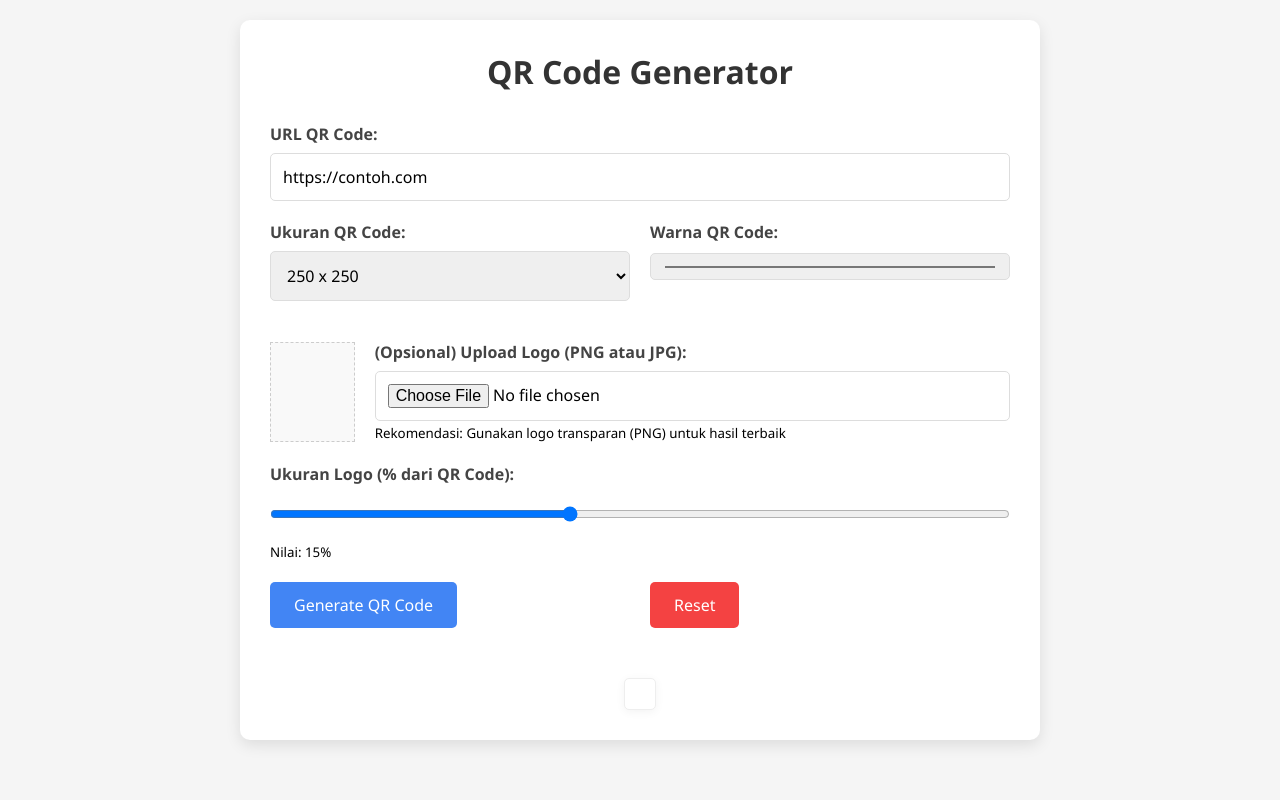
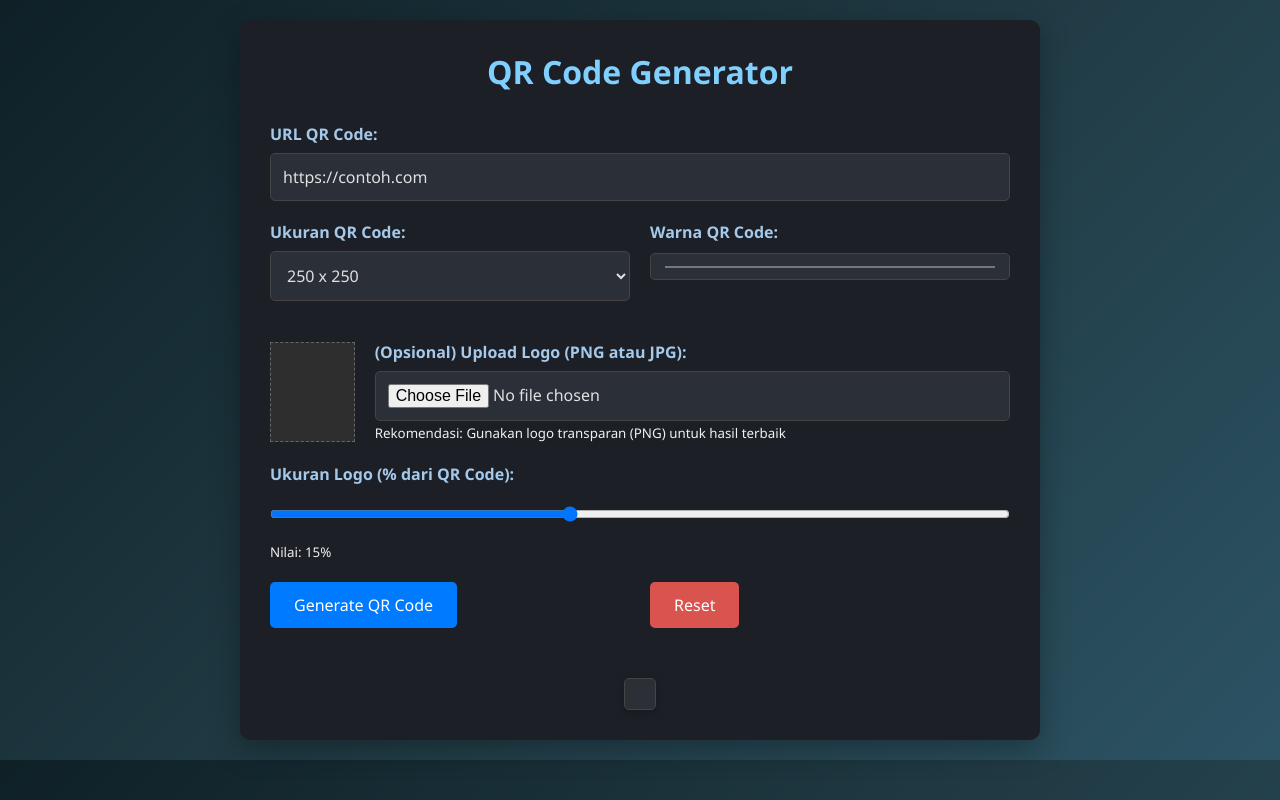
Before and after one commit to Yssufszz/qr-generator, a plain HTML site: page index.html in a window 1280 px wide. Drawn offline with Linux system fonts and the light colour scheme.

Commit message:
last dah kelar

```diff
--- /dev/null
+++ b/index.css
@@ -0,0 +1,195 @@
+* {
+    margin: 0;
+    padding: 0;
+    box-sizing: border-box;
+    font-family: 'Segoe UI', Tahoma, Geneva, Verdana, sans-serif;
+}
+
+body {
+    background: linear-gradient(135deg, #0f2027, #203a43, #2c5364);
+    padding: 20px;
+    color: #f0f0f0;
+    animation: fadeIn 1s ease-in;
+}
+
+.container {
+    max-width: 800px;
+    margin: 0 auto;
+    background-color: #1c1f26;
+    border-radius: 10px;
+    padding: 30px;
+    box-shadow: 0 10px 30px rgba(0, 0, 0, 0.3);
+    width: 100%;
+    animation: fadeInUp 0.8s ease-in-out;
+}
+
+@media (max-width: 768px) {
+    body {
+        padding: 10px;
+    }
+
+    .container {
+        padding: 20px;
+    }
+}
+
+h1 {
+    text-align: center;
+    margin-bottom: 30px;
+    color: #80d0ff;
+}
+
+.input-group {
+    margin-bottom: 20px;
+}
+
+label {
+    display: block;
+    margin-bottom: 8px;
+    font-weight: bold;
+    color: #a5c9ea;
+}
+
+input,
+select {
+    width: 100%;
+    padding: 12px;
+    border: 1px solid #444;
+    background-color: #2a2f38;
+    color: #e0e0e0;
+    border-radius: 5px;
+    font-size: 16px;
+    transition: 0.3s;
+}
+
+input:focus,
+select:focus {
+    border-color: #4285f4;
+    outline: none;
+    background-color: #333b47;
+}
+
+.logo-container {
+    display: flex;
+    align-items: center;
+    margin-bottom: 20px;
+}
+
+.logo-preview {
+    width: 100px;
+    height: 100px;
+    border: 1px dashed #666;
+    margin-right: 20px;
+    display: flex;
+    align-items: center;
+    justify-content: center;
+    background-color: #2e2e2e;
+    color: #888;
+}
+
+.logo-preview img {
+    max-width: 100%;
+    max-height: 100%;
+    display: none;
+}
+
+.btn {
+    background-color: #007bff;
+    color: white;
+    border: none;
+    padding: 12px 24px;
+    border-radius: 5px;
+    cursor: pointer;
+    font-size: 16px;
+    transition: 0.3s ease;
+}
+
+.btn:hover {
+    background-color: #0056b3;
+    transform: translateY(-2px);
+}
+
+.btn-secondary {
+    background-color: #d9534f;
+}
+
+.btn-secondary:hover {
+    background-color: #b52b27;
+}
+
+.row {
+    display: flex;
+    margin: 0 -10px;
+    flex-wrap: wrap;
+}
+
+.col {
+    flex: 1;
+    padding: 0 10px;
+    min-width: 150px;
+    margin-bottom: 10px;
+}
+
+.qr-container {
+    display: flex;
+    flex-direction: column;
+    align-items: center;
+    justify-content: center;
+    margin-top: 20px;
+}
+
+#qrcode {
+    margin-top: 20px;
+    border: 1px solid #444;
+    padding: 15px;
+    border-radius: 5px;
+    background-color: #2c2f36;
+    box-shadow: 0 2px 10px rgba(0, 0, 0, 0.2);
+}
+
+@media (max-width: 768px) {
+    .options {
+        flex-direction: column;
+        gap: 5px;
+    }
+
+    .logo-container {
+        flex-direction: column;
+    }
+
+    .logo-preview {
+        margin-right: 0;
+        margin-bottom: 15px;
+    }
+}
+
+.download-btn {
+    margin-top: 20px;
+    display: none;
+}
+
+.options {
+    display: flex;
+    gap: 20px;
+    margin-bottom: 20px;
+}
+
+.option-group {
+    flex: 1;
+}
+
+@keyframes fadeIn {
+    from { opacity: 0; }
+    to { opacity: 1; }
+}
+
+@keyframes fadeInUp {
+    from {
+        opacity: 0;
+        transform: translateY(20px);
+    }
+    to {
+        opacity: 1;
+        transform: translateY(0);
+    }
+}
--- a/index.html
+++ b/index.html
@@ -4,172 +4,9 @@
     <meta charset="UTF-8">
     <meta name="viewport" content="width=device-width, initial-scale=1.0">
     <title>QR Code Generator</title>
+    <link rel="icon" type="image/png" href="img/qrlogo.png" />
+    <link rel="stylesheet" href="index.css">
     <script src="https://cdnjs.cloudflare.com/ajax/libs/qrcodejs/1.0.0/qrcode.min.js"></script>
-    <style>
-        * {
-            margin: 0;
-            padding: 0;
-            box-sizing: border-box;
-            font-family: 'Segoe UI', Tahoma, Geneva, Verdana, sans-serif;
-        }
-
-        body {
-            background-color: #f5f5f5;
-            padding: 20px;
-        }
-
-        .container {
-            max-width: 800px;
-            margin: 0 auto;
-            background-color: white;
-            border-radius: 10px;
-            padding: 30px;
-            box-shadow: 0 5px 15px rgba(0, 0, 0, 0.1);
-            width: 100%;
-        }
-
-        @media (max-width: 768px) {
-            body {
-                padding: 10px;
-            }
-
-            .container {
-                padding: 20px;
-            }
-        }
-
-        h1 {
-            text-align: center;
-            margin-bottom: 30px;
-            color: #333;
-        }
-
-        .input-group {
-            margin-bottom: 20px;
-        }
-
-        label {
-            display: block;
-            margin-bottom: 8px;
-            font-weight: bold;
-            color: #444;
-        }
-
-        input, select {
-            width: 100%;
-            padding: 12px;
-            border: 1px solid #ddd;
-            border-radius: 5px;
-            font-size: 16px;
-        }
-
-        .logo-container {
-            display: flex;
-            align-items: center;
-            margin-bottom: 20px;
-        }
-
-        .logo-preview {
-            width: 100px;
-            height: 100px;
-            border: 1px dashed #ccc;
-            margin-right: 20px;
-            display: flex;
-            align-items: center;
-            justify-content: center;
-            background-color: #f9f9f9;
-        }
-
-        .logo-preview img {
-            max-width: 100%;
-            max-height: 100%;
-            display: none;
-        }
-
-        .btn {
-            background-color: #4285f4;
-            color: white;
-            border: none;
-            padding: 12px 24px;
-            border-radius: 5px;
-            cursor: pointer;
-            font-size: 16px;
-            transition: background-color 0.3s;
-        }
-
-        .btn:hover {
-            background-color: #3367d6;
-        }
-
-        .btn-secondary {
-            background-color: #f44242;
-        }
-
-        .btn-secondary:hover {
-            background-color: #d63030;
-        }
-
-        .row {
-            display: flex;
-            margin: 0 -10px;
-            flex-wrap: wrap;
-        }
-
-        .col {
-            flex: 1;
-            padding: 0 10px;
-            min-width: 150px;
-            margin-bottom: 10px;
-        }
-
-        .qr-container {
-            display: flex;
-            flex-direction: column;
-            align-items: center;
-            justify-content: center;
-            margin-top: 20px;
-        }
-
-        #qrcode {
-            margin-top: 20px;
-            border: 1px solid #eee;
-            padding: 15px;
-            border-radius: 5px;
-            background-color: white;
-            box-shadow: 0 2px 10px rgba(0, 0, 0, 0.05);
-        }
-
-        @media (max-width: 768px) {
-            .options {
-                flex-direction: column;
-                gap: 5px;
-            }
-
-            .logo-container {
-                flex-direction: column;
-            }
-
-            .logo-preview {
-                margin-right: 0;
-                margin-bottom: 15px;
-            }
-        }
-
-        .download-btn {
-            margin-top: 20px;
-            display: none;
-        }
-
-        .options {
-            display: flex;
-            gap: 20px;
-            margin-bottom: 20px;
-        }
-
-        .option-group {
-            flex: 1;
-        }
-    </style>
 </head>
 <body>
     <div class="container">
```
Also changed, not shown: img/qrlogo.png (added).
